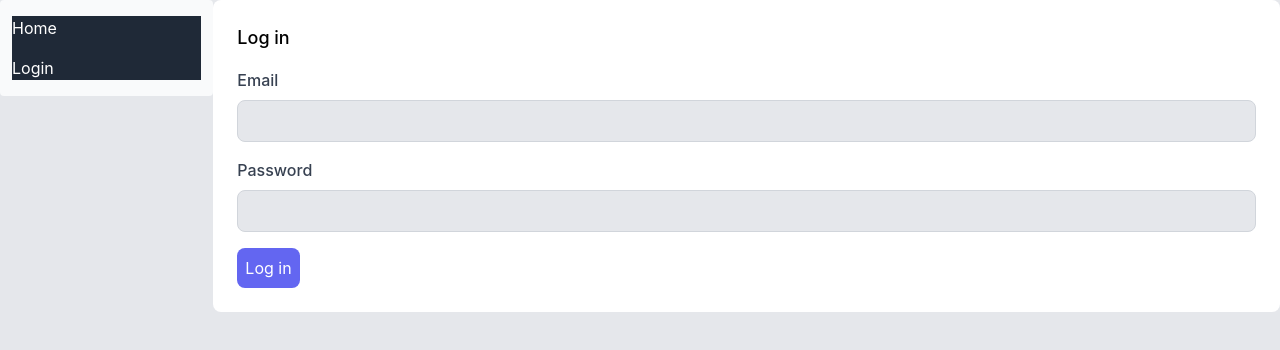
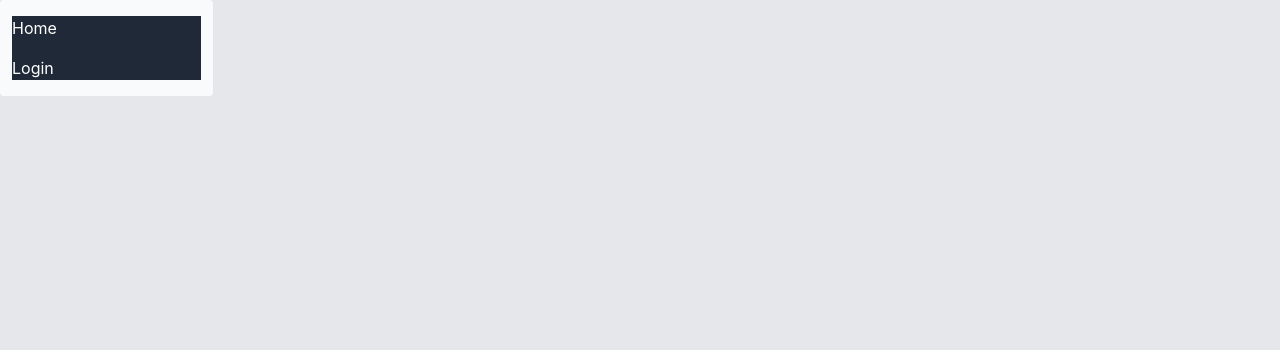
Before and after one commit to thegeektets/ilara-health-react, a React (Create React App) app: page / in a window 1280 px wide. Shown: the top 350 px of the page. Built offline with nearby package versions, Linux system fonts and the light colour scheme.

Commit message:
component routing
- use redux for component routing

```diff
--- a/src/auth/components/Login.js
+++ b/src/auth/components/Login.js
@@ -9,8 +9,6 @@
   const dispatch = useDispatch();
   const [email, setEmail] = useState("");
   const [password, setPassword] = useState("");
-
-  const location = useLocation();
 
   useEffect(() => {
     document.title = "Login : Ilara Pharmacy";
@@ -37,10 +35,7 @@
         // Handle successful login
         dispatch(setLoggedIn(true));
         dispatch(setToken(response.data.token));
-
         // Redirect to inventory
-        location.pathname = "/inventory";
-
         dispatch(setCurrentPage('inventory'));
       })
       .catch((error) => {
--- a/src/components/ComponentView.js
+++ b/src/components/ComponentView.js
@@ -5,11 +5,13 @@
 import Inventory from "../inventory/components/InventoryList";
 import Login from "../auth/components/Login";
 import Logout from "../auth/components/Logout";
+import { connect, useSelector } from "react-redux";
 
 const ComponentView = () => {
-  const [currentPage] = useState("login");
+  const currentPage = useSelector((state) => state.nav.currentPage);
   return (
     <div className="container mx-auto">
+      {currentPage}
       {currentPage === "login" && <Login />}
       {currentPage === "logout" && <Logout />}
 
@@ -21,4 +23,9 @@
   );
 };
 
-export default ComponentView;
+const mapStateToProps = state => ({
+  currentPage: state.nav.currentPage,
+});
+
+
+export default connect(mapStateToProps)(ComponentView);
--- a/src/inventory/components/InventoryList.js
+++ b/src/inventory/components/InventoryList.js
@@ -8,6 +8,8 @@
   const [editingItem, setEditingItem] = useState(null);
 
   useEffect(() => {
+    console.log("loading inventory products");
+
     fetch("https://my-inventory-api.com/items")
       .then((res) => res.json())
       .then((data) => {
```
